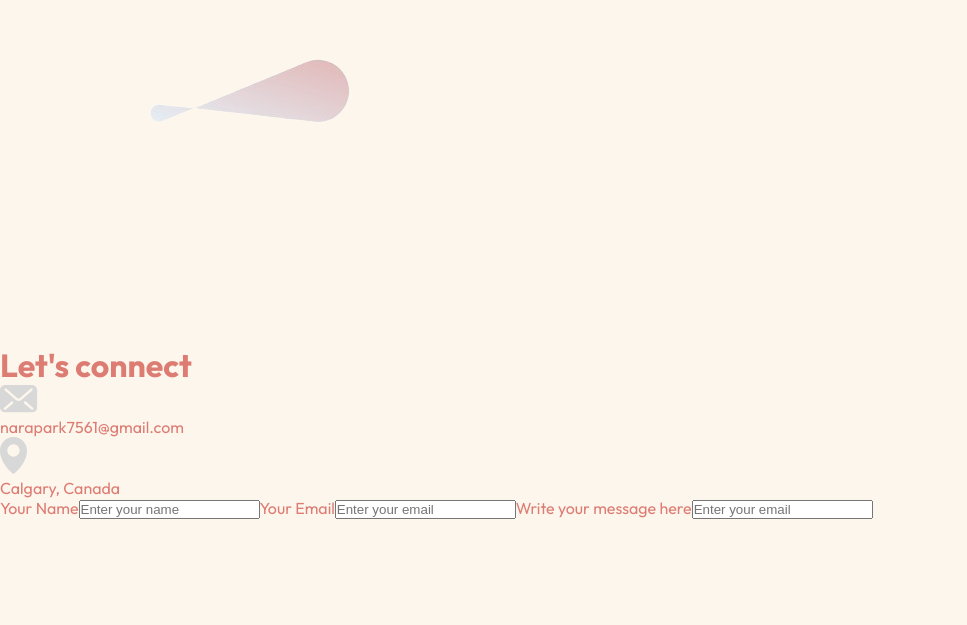
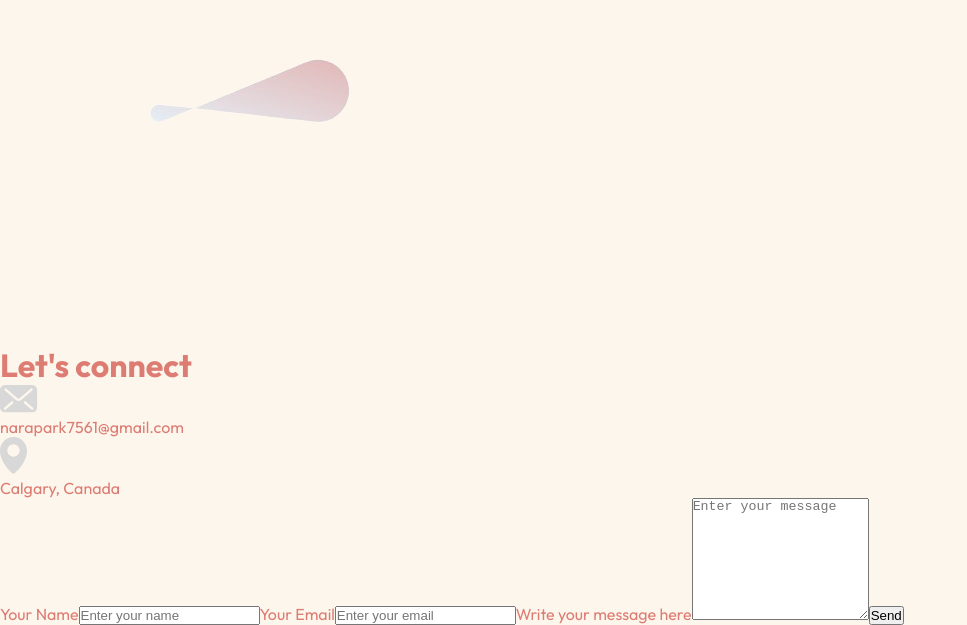
Before and after one commit to narapark7561/naraPortfolio, a React (Vite) app in the folder portfolio-react/: page / in a window 1280 px wide. Shown: the part 2931-3556 px from the top of the page, without its empty margins (0-967 px from the left). Before the commit the page ends 3450 px from the top, so only its background shows below. Built offline with nearby package versions, Linux system fonts and the light colour scheme.

Commit message:
added structure for contact section

```diff
--- a/portfolio-react/src/Components/Contact/Contact.jsx
+++ b/portfolio-react/src/Components/Contact/Contact.jsx
@@ -32,7 +32,8 @@ const Contact = () => {
             <label>Your Email</label>
             <input type="email" placeholder='Enter your email' name='email'></input>
             <label>Write your message here</label>
-            <input type="email" placeholder='Enter your email' name='email'></input>
+            <textarea name="message" rows="8" placeholder='Enter your message'></textarea>
+            <button type="submit" className="contact-submit">Send</button>
           </form>
         </div>
       </div>
```
